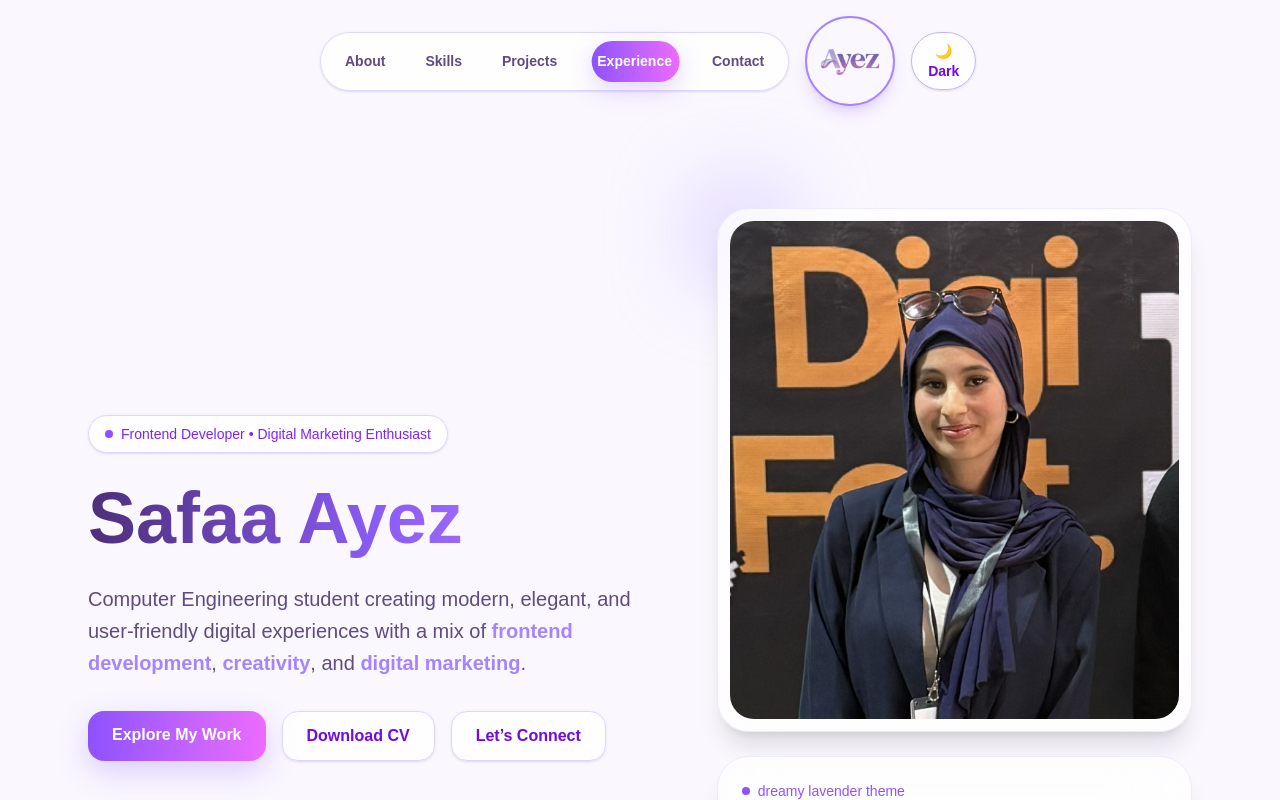
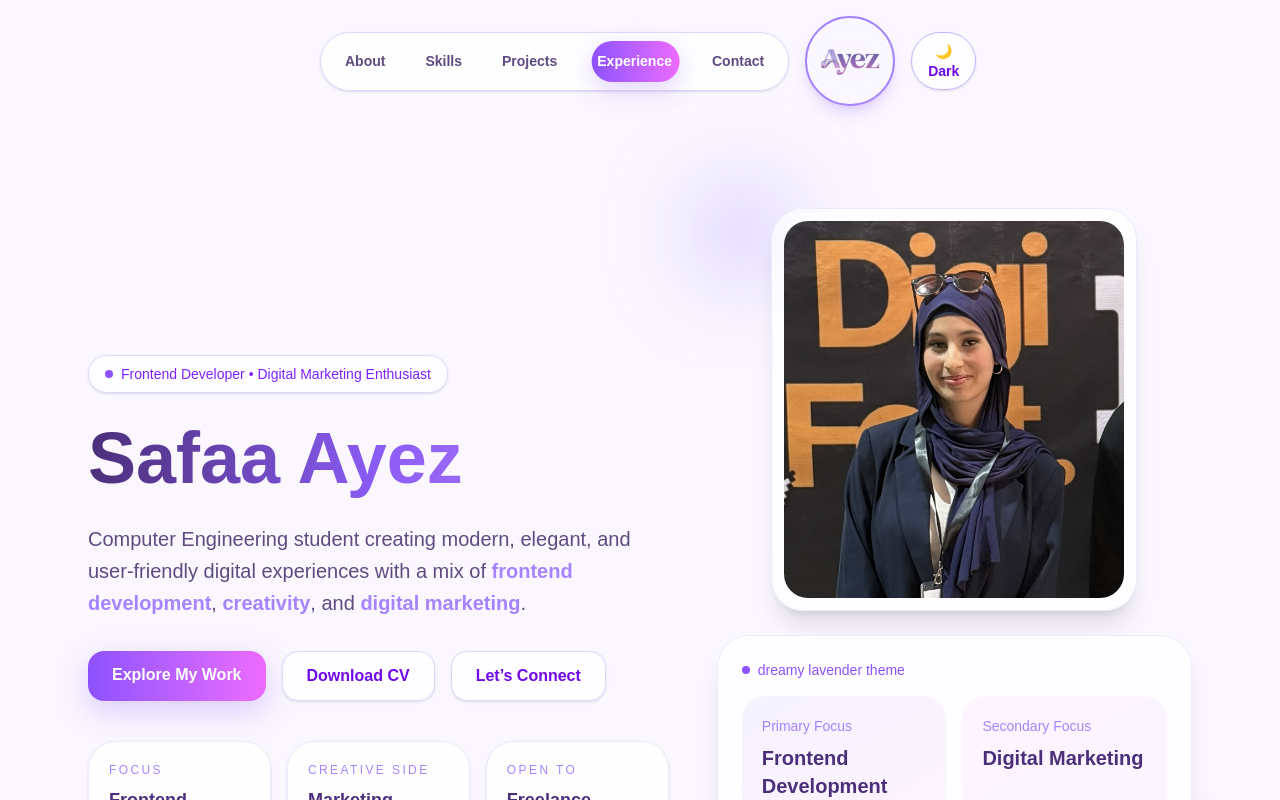
Before and after one commit to safaamedia/Safaa_portfolio, a Next.js app: page / in a window 1280 px wide. Shown: the top 800 px of the page. Built offline with nearby package versions, Linux system fonts and the light colour scheme.

Commit message:
Install framer motion

```diff
--- a/app/page.tsx
+++ b/app/page.tsx
@@ -1,23 +1,23 @@
 "use client";
 
 import { useState } from "react";
-import Navbar from "./components/Navbar";
+import Navbar from "./components/navbar";
 import Image from "next/image";
-import { motion } from "framer-motion";
+import { motion, type Variants } from "framer-motion";
 
 export default function SafaaPortfolio() {
   const [darkMode, setDarkMode] = useState(false);
 
-  const fadeUp = {
+  const fadeUp: Variants = {
     hidden: { opacity: 0, y: 40 },
     show: {
       opacity: 1,
       y: 0,
-      transition: { duration: 0.6, ease: "easeOut" },
+      transition: { duration: 0.6 },
     },
   };
 
-  const staggerContainer = {
+  const staggerContainer: Variants = {
     hidden: {},
     show: {
       transition: {
@@ -310,7 +310,7 @@ export default function SafaaPortfolio() {
 
   {/* My picture */}
   <div
-    className={`relative overflow-hidden rounded-[2rem] p-3 shadow-xl backdrop-blur-2xl ${
+    className={`relative mx-auto w-fit overflow-hidden rounded-[2rem] p-3 shadow-xl backdrop-blur-2xl ${
       darkMode
         ? "border border-violet-800/40 bg-[#181127]"
         : "border border-violet-100 bg-white/70"
@@ -319,9 +319,9 @@ export default function SafaaPortfolio() {
     <Image
       src="/MyPhoto.jpg"
       alt="Safaa Ayez"
-      width={420}
-      height={500}
-      className="h-auto w-full rounded-[1.5rem] object-cover"
+      width={340}
+      height={420}
+      className="mx-auto h-auto w-[320px] rounded-[1.5rem] object-cover md:w-[340px]"
       priority
     />
   </div>
```
